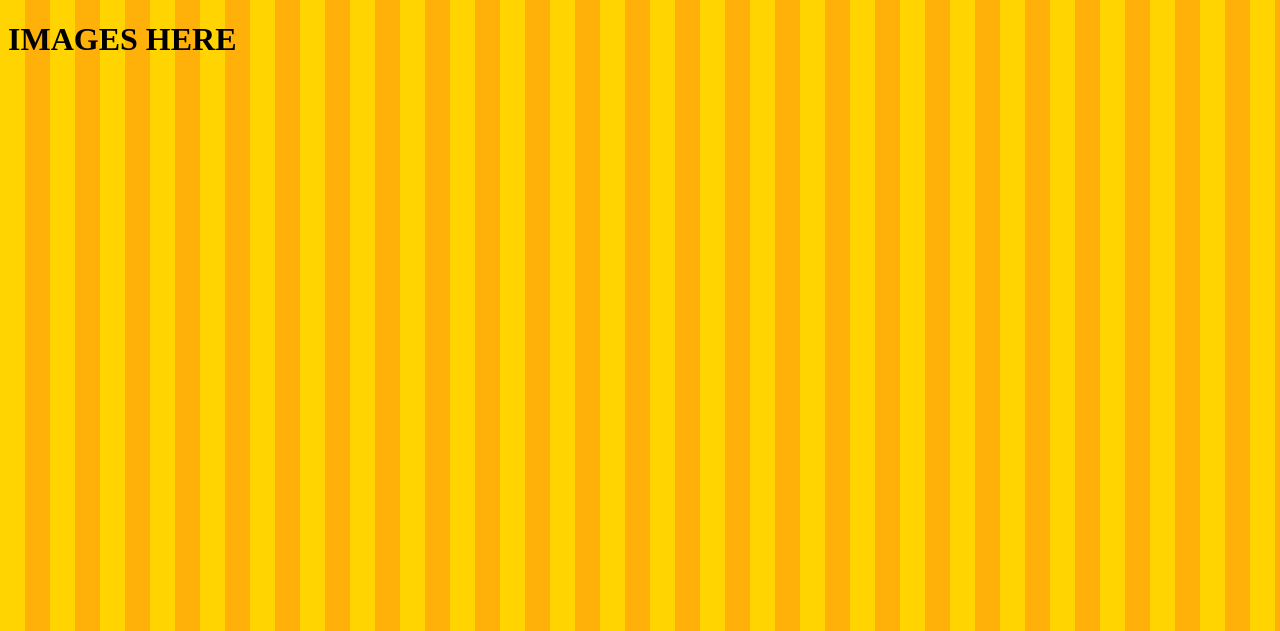
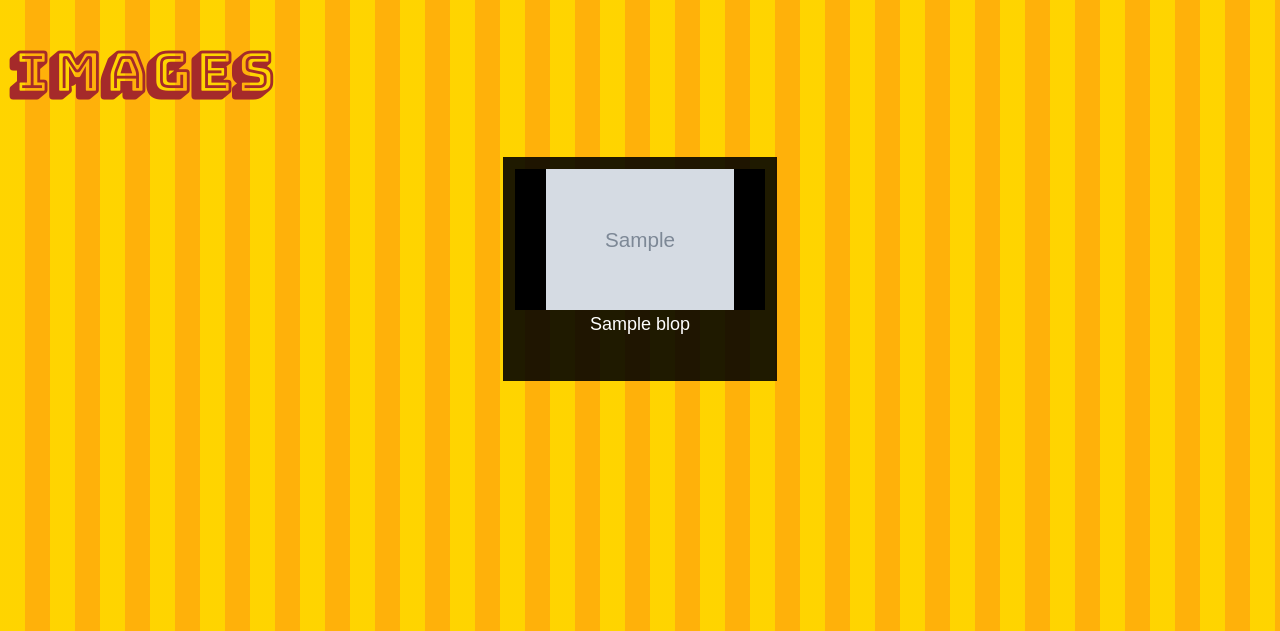
Before and after one commit to laststandjam/Blopper, a Django app: page /images/ in a window 1280 px wide. Shown: the part 90-721 px from the top of the page. Run offline with Django 3.2, Linux system fonts and the light colour scheme; tables that the repository leaves empty hold one stand-in row (values such as "Sample post"); grey boxes marked "Sample" are stand-in pictures.

Commit message:
Style and render images/videos

```diff
--- a/main_app/models.py
+++ b/main_app/models.py
@@ -7,7 +7,7 @@ from embed_video.fields import EmbedVideoField
 
 class Blop(models.Model):
   creator = models.ForeignKey(User, on_delete =models.CASCADE)
-  title = models.CharField (max_length=100)
+  title = models.CharField (max_length=50)
   video  = EmbedVideoField(max_length=200, null=True, blank=True)
   image = models.URLField(max_length=200, null=True, blank=True)
   article = models.TextField(max_length=1000, blank=True)
--- /dev/null
+++ b/main_app/static/main_app/videos_images.css
@@ -0,0 +1,38 @@
+h1 {
+  color: brown;
+  font-family: 'Bungee Shade', cursive;
+  font-size: 55px;
+}
+
+.center {
+  text-align: center;
+}
+
+.card {
+  width: 250px;
+  height: 200px;
+  padding: 12px;
+  background-color: rgba(0, 0, 0, 0.878);
+  display: inline-block;
+  margin: 10px;
+}
+
+.img-container {
+  width: 250px;
+  height: 141px;
+  background-color: black;
+}
+
+img {
+  width: 100%;
+  height: 100%;
+  object-fit: contain;
+}
+
+p {
+  color: white;
+  font-family: Arial;
+  margin: 0;
+  padding-top: 4px;
+  font-size: 18px;
+}
--- a/main_app/templates/main_app/images.html
+++ b/main_app/templates/main_app/images.html
@@ -1,8 +1,18 @@
 {% extends 'main_app/base.html' %}
 {% block content %}
 {% load static %}
-<link rel="stylesheet" type="text/css" href="{% static 'main_app/images.css' %}">
-<div class="container">
-<h1>IMAGES HERE</h1>
+<link rel="stylesheet" type="text/css" href="{% static 'main_app/videos_images.css' %}">
+
+<h1>IMAGES</h1>
+<div class="center">
+  {% for blop in images %}
+    <a href="{% url 'main_app:blop_details' blop.id %}"><div class="card">
+      <div class="img-container">
+        <img src={{ blop.image }} />
+      </div>
+      <p>{{blop.title}}</p>
+    </div></a>
+  {% endfor %}
+</div>
 
 {% endblock %}
```
Also changed, not shown: main_app/templates/main_app/videos.html (+17 -1 lines), main_app/migrations/0001_initial.py, main_app/migrations/0002_auto_20200207_1744.py (deleted), main_app/migrations/0003_auto_20200207_1836.py (deleted), main_app/migrations/0004_auto_20200207_1921.py (deleted), main_app/migrations/0005_auto_20200207_2205.py (deleted), main_app/migrations/0006_auto_20200208_0128.py (deleted), main_app/migrations/0006_auto_20200208_0130.py (deleted), main_app/migrations/0006_auto_20200208_0205.py (deleted), main_app/migrations/0007_auto_20200208_0206.py (deleted), main_app/migrations/0008_merge_20200208_1843.py (deleted), main_app/migrations/0009_auto_20200208_1843.py (deleted), main_app/migrations/0010_auto_20200210_0333.py (deleted), main_app/migrations/0011_merge_20200210_1903.py (deleted), 1 more files.
